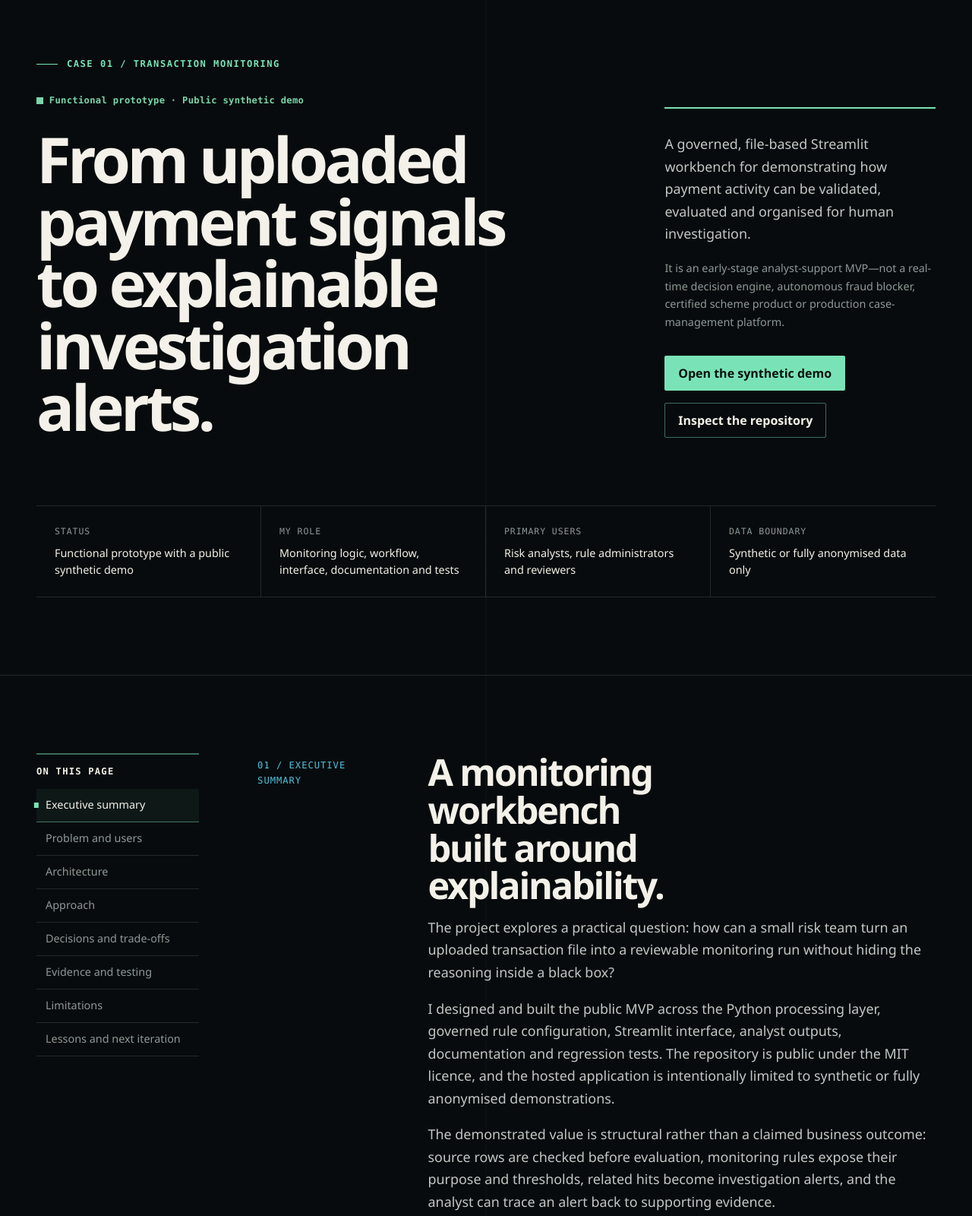
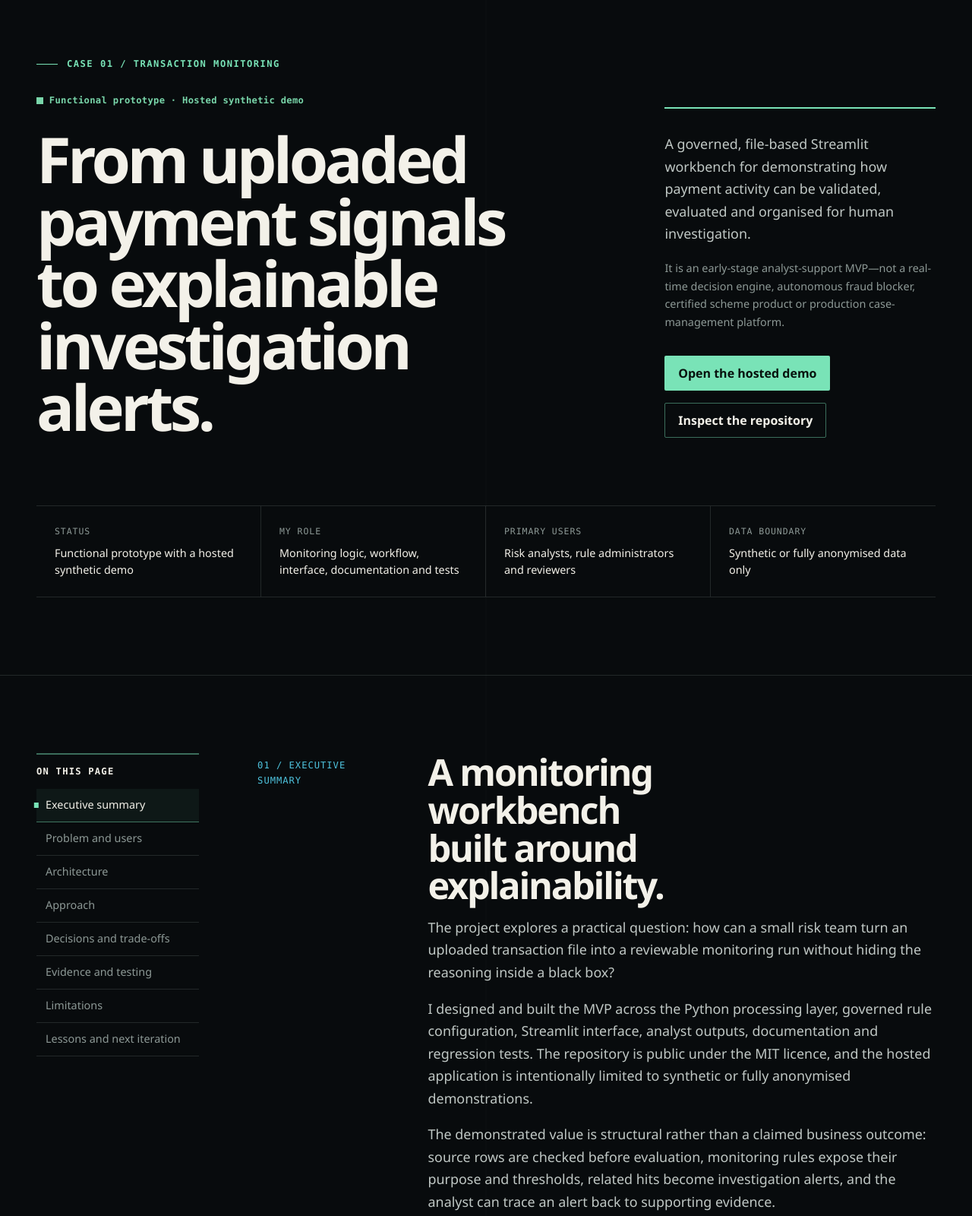
Before and after one commit to walawala254/walawala254.github.io, a website: page case-studies/transaction-monitoring/index.html in a window 1280 px wide. Shown: the part 180-1780 px from the top of the page at 76% size. Drawn offline with Linux system fonts and the light colour scheme.

Commit message:
fix: clarify hosted demo access

```diff
--- a/case-studies/transaction-monitoring/index.html
+++ b/case-studies/transaction-monitoring/index.html
@@ -83,21 +83,21 @@
                 <div class="case-hero__layout">
                     <div>
                         <p class="portfolio-index">Case 01 / Transaction monitoring</p>
-                        <span class="project-status project-status--prototype" data-case-status><span aria-hidden="true"></span>Functional prototype · Public synthetic demo</span>
+                        <span class="project-status project-status--prototype" data-case-status><span aria-hidden="true"></span>Functional prototype · Hosted synthetic demo</span>
                         <h1 id="case-title">From uploaded payment signals to explainable investigation alerts.</h1>
                     </div>
                     <div class="case-hero__summary">
                         <p>A governed, file-based Streamlit workbench for demonstrating how payment activity can be validated, evaluated and organised for human investigation.</p>
                         <p>It is an early-stage analyst-support MVP—not a real-time decision engine, autonomous fraud blocker, certified scheme product or production case-management platform.</p>
                         <div class="case-hero__actions">
-                            <a class="btn primary" href="https://walawala254-payouts-transaction-monitoring-engine-mv-app-duyz9q.streamlit.app" target="_blank" rel="noopener noreferrer">Open the synthetic demo <span class="sr-only">(opens in a new tab)</span></a>
+                            <a class="btn primary" href="https://walawala254-payouts-transaction-monitoring-engine-mv-app-duyz9q.streamlit.app" target="_blank" rel="noopener noreferrer">Open the hosted demo <span class="sr-only">(opens in a new tab; Streamlit sign-in may be required)</span></a>
                             <a class="btn secondary" href="https://github.com/walawala254/payouts-transaction-monitoring-engine-mvp" target="_blank" rel="noopener noreferrer">Inspect the repository <span class="sr-only">(opens in a new tab)</span></a>
                         </div>
                     </div>
                 </div>
 
                 <dl class="case-facts" aria-label="Project facts">
-                    <div><dt>Status</dt><dd>Functional prototype with a public synthetic demo</dd></div>
+                    <div><dt>Status</dt><dd>Functional prototype with a hosted synthetic demo</dd></div>
                     <div><dt>My role</dt><dd>Monitoring logic, workflow, interface, documentation and tests</dd></div>
                     <div><dt>Primary users</dt><dd>Risk analysts, rule administrators and reviewers</dd></div>
                     <div><dt>Data boundary</dt><dd>Synthetic or fully anonymised data only</dd></div>
@@ -128,7 +128,7 @@
                     <div class="case-section__body">
                         <h2 id="summary-title">A monitoring workbench built around explainability.</h2>
                         <p>The project explores a practical question: how can a small risk team turn an uploaded transaction file into a reviewable monitoring run without hiding the reasoning inside a black box?</p>
-                        <p>I designed and built the public MVP across the Python processing layer, governed rule configuration, Streamlit interface, analyst outputs, documentation and regression tests. The repository is public under the MIT licence, and the hosted application is intentionally limited to synthetic or fully anonymised demonstrations.</p>
+                        <p>I designed and built the MVP across the Python processing layer, governed rule configuration, Streamlit interface, analyst outputs, documentation and regression tests. The repository is public under the MIT licence, and the hosted application is intentionally limited to synthetic or fully anonymised demonstrations.</p>
                         <p>The demonstrated value is structural rather than a claimed business outcome: source rows are checked before evaluation, monitoring rules expose their purpose and thresholds, related hits become investigation alerts, and the analyst can trace an alert back to supporting evidence.</p>
                     </div>
                 </section>
@@ -314,7 +314,7 @@
                             <div><dt>Configuration</dt><dd>PyYAML and a governed public-demo rule catalogue with synthetic entities and empty watchlists.</dd></div>
                             <div><dt>Exports</dt><dd>CSV, YAML, JSON and Excel outputs using openpyxl with spreadsheet-safe text handling.</dd></div>
                             <div><dt>Testing</dt><dd>pytest regression tests plus Streamlit application testing and a separate synthetic benchmark script.</dd></div>
-                            <div><dt>Deployment</dt><dd>Public GitHub source and Streamlit Community Cloud, restricted by policy to synthetic or fully anonymised demonstrations.</dd></div>
+                            <div><dt>Deployment</dt><dd>Public GitHub source and a Streamlit Community Cloud deployment. Hosted access may require Streamlit sign-in and remains restricted by policy to synthetic or fully anonymised demonstrations.</dd></div>
                         </dl>
                     </div>
                 </section>
```
Also changed, not shown: PROJECT_EVIDENCE_MATRIX.md (+1 -1 lines).
